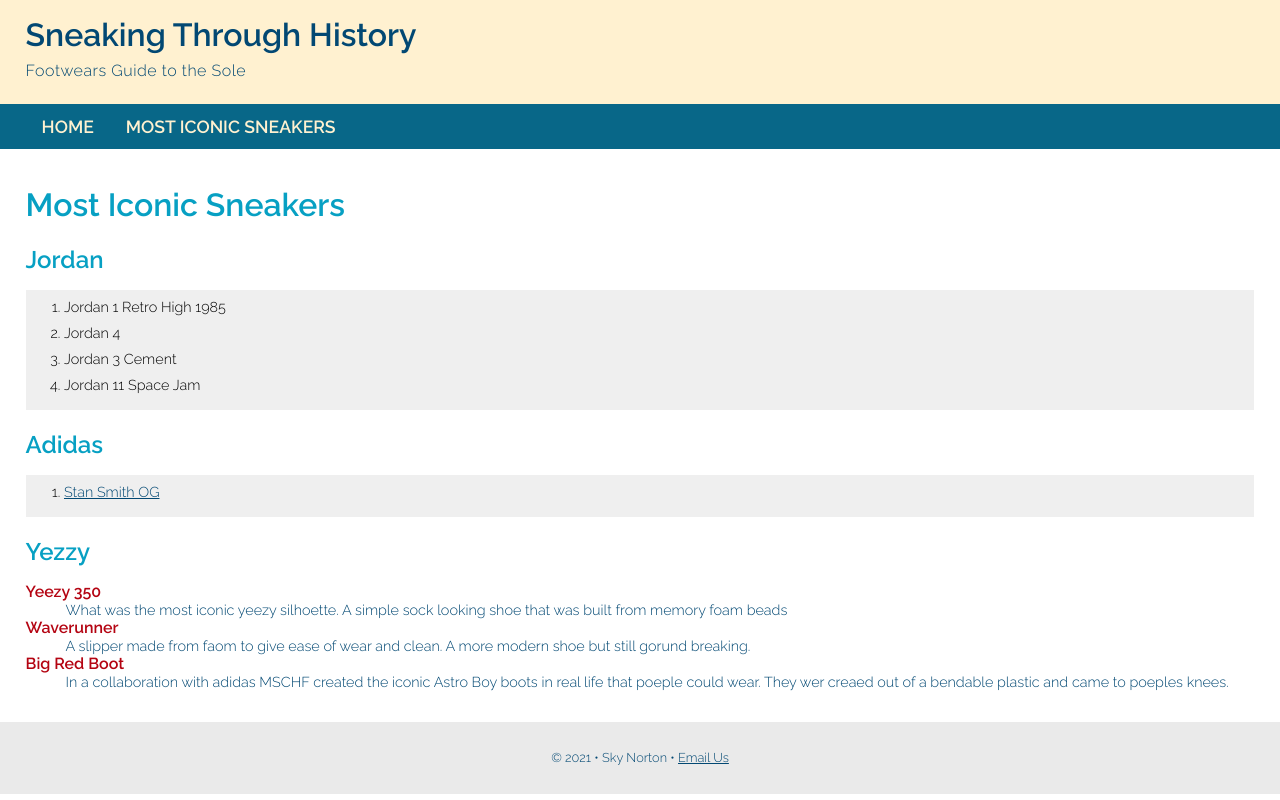
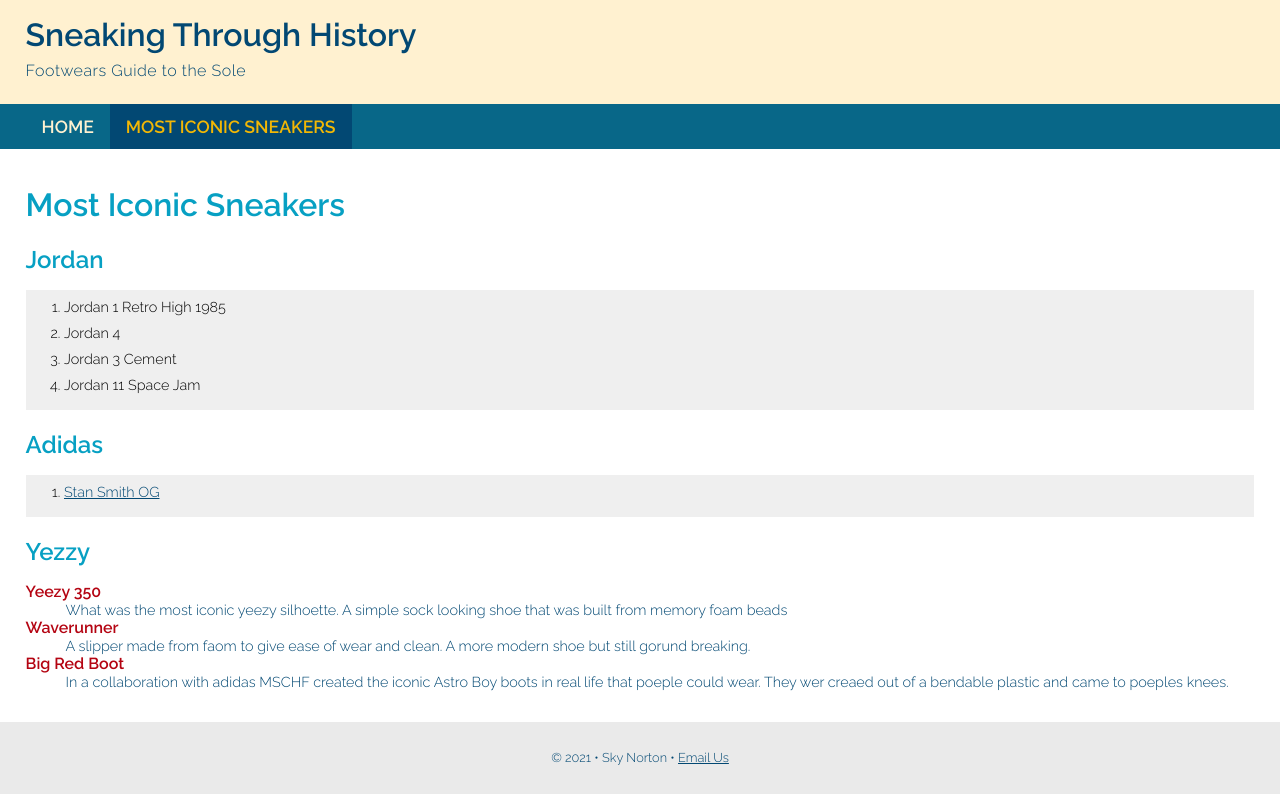
Before and after one commit to Skyman1516/dwdd1600, a plain HTML site: page 04intro-css/iconic.html in a window 1280 px wide. Drawn offline with Linux system fonts and the light colour scheme.

Commit message:
Update iconic.html

```diff
--- a/04intro-css/iconic.html
+++ b/04intro-css/iconic.html
@@ -23,7 +23,7 @@
     <nav>
         <ul>
             <li><a href="index.html">HOME</a></li>
-            <li><a href="iconic.html">MOST ICONIC SNEAKERS</a></li>
+            <li class="active"><a href="iconic.html">MOST ICONIC SNEAKERS</a></li>
 
 
         </ul>
```
